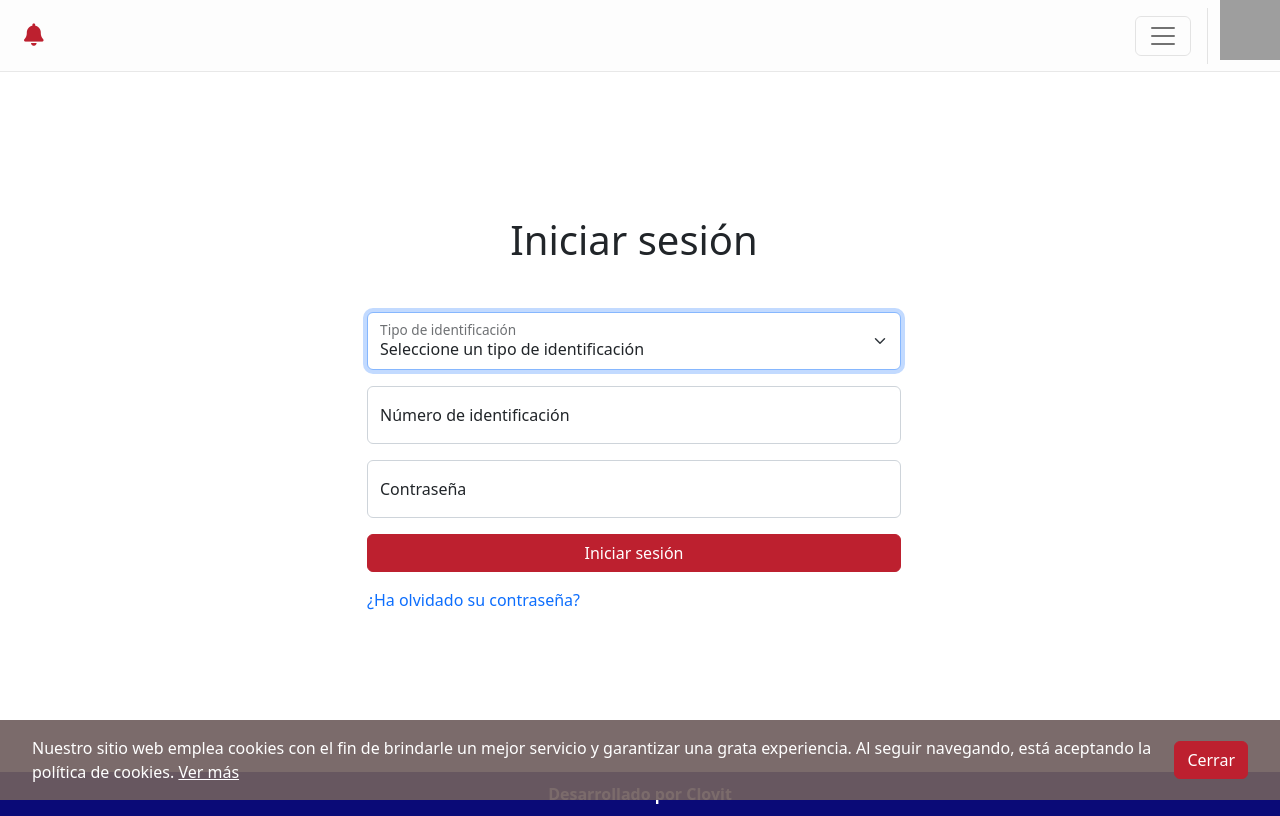
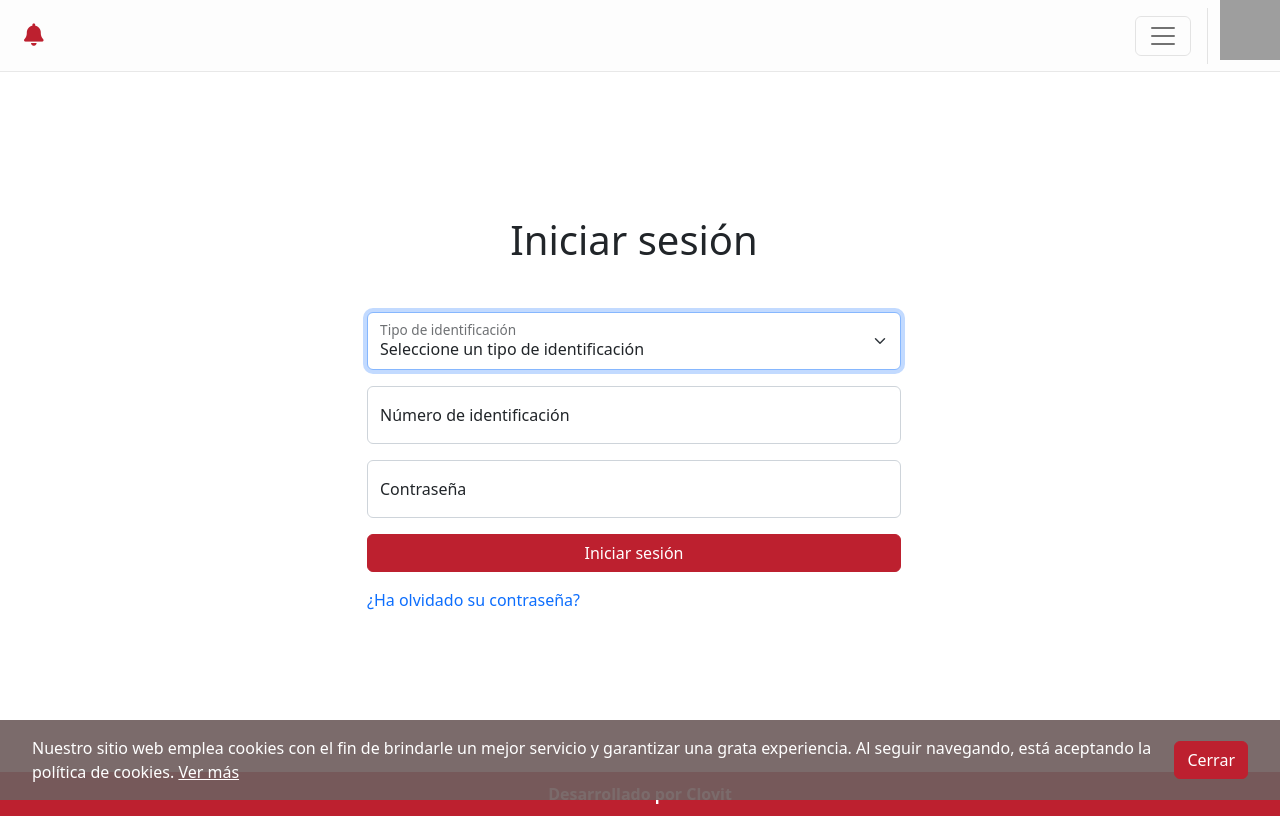
Before and after one commit to cdramirezh/almacenes-pulmon, a React (Create React App) app: page /login in a window 1280 px wide. Built offline with nearby package versions, Linux system fonts and the light colour scheme; grey boxes are pictures that could not be loaded.

Commit message:
Set footer bg-color to riopaila red

```diff
--- a/src/_colors.scss
+++ b/src/_colors.scss
@@ -9,3 +9,5 @@ $menu-text: #FFF;
 
 // MyButton Component
 $my-btn-hover: #a89177;
+
+$riopaila-red: #BD202F;
--- a/src/components/styles/RioFooter.scss
+++ b/src/components/styles/RioFooter.scss
@@ -1,5 +1,7 @@
+@import '../../colors';
+
 footer {
-	background-color: #0a0a77;
+	background-color: $riopaila-red;
 	display: flex;
 	justify-content: center;
 
```
